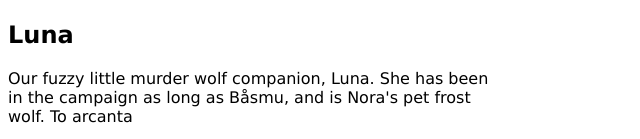
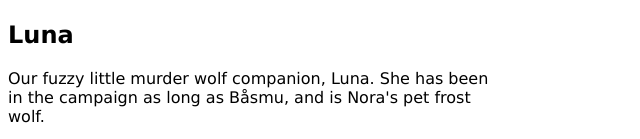
Before and after one commit to Awellskemm/Moosie, a plain HTML site: page index.html in a window 1280 px wide. Shown: the part 3146-3285 px from the top of the page, 0-640 px from the left. Drawn offline with Linux system fonts and the light colour scheme.

Commit message:
from arcanta

```diff
--- a/index.html
+++ b/index.html
@@ -95,7 +95,7 @@
         <div class="container">
                 <p>Our fuzzy little murder wolf companion, Luna. She has been <br>
                    in the campaign as long as Båsmu, and is Nora's pet frost <br>
-                   wolf. To arcanta</p>
+                   wolf.</p>
 
         </div>
 </body>
```
